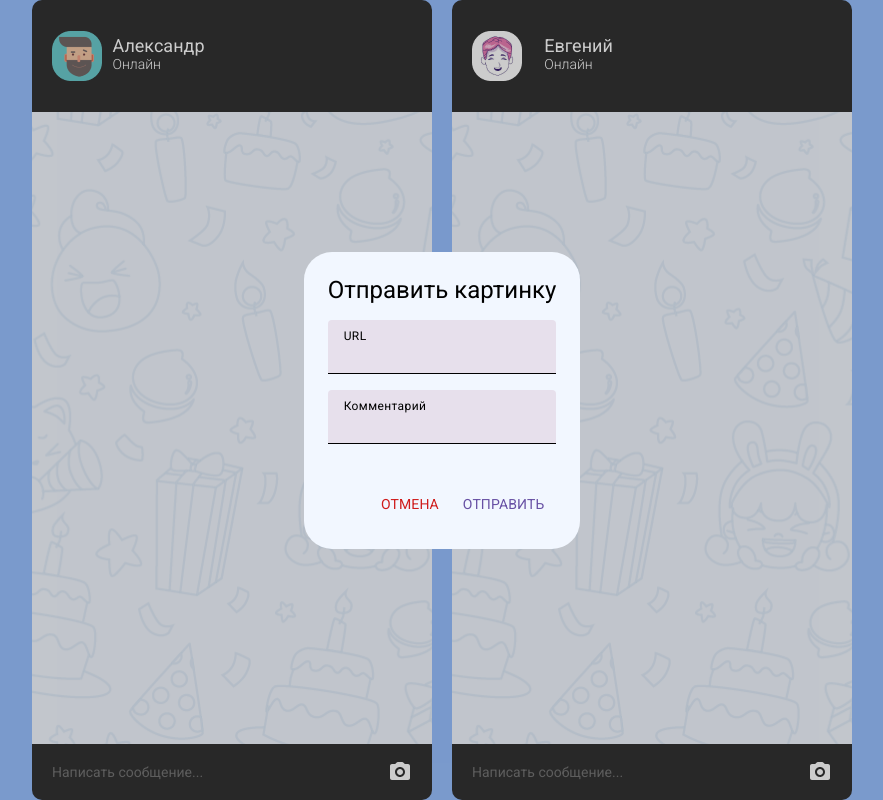
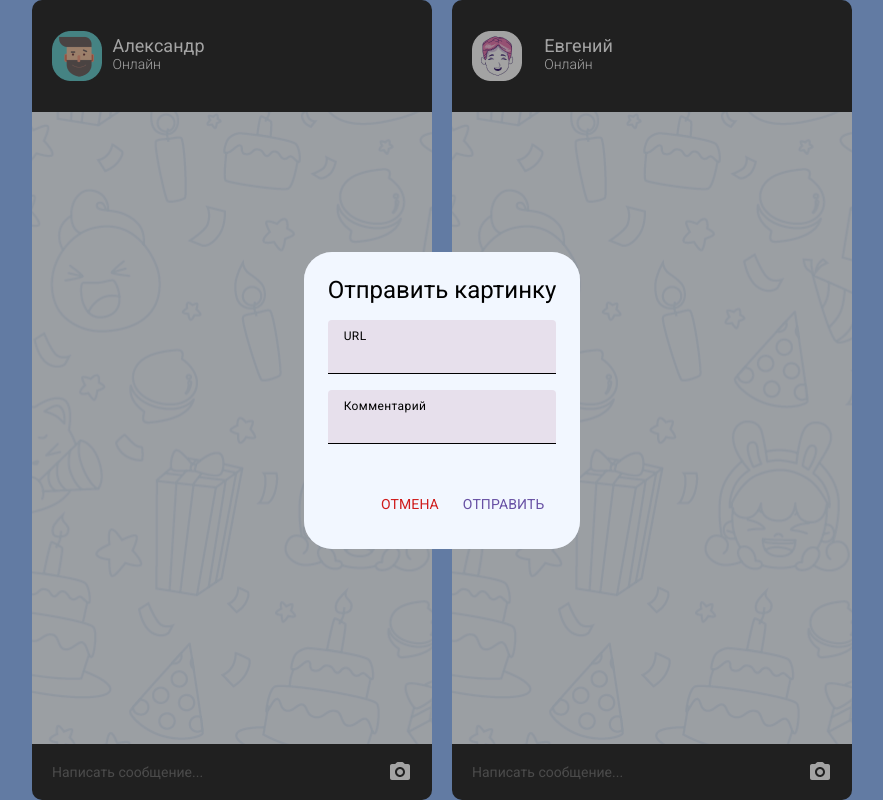
Before and after one commit to abizdev/vue-chat, a Vue app: page / in a window 1280 px wide. Both pictures are taken after a click on the picture 598 px from the left and 772 px from the top of the page. Shown: the whole page, without its empty margins (198-1081 px from the left). Built offline with nearby package versions, Linux system fonts and the light colour scheme.

Commit message:
feat: sending photo width description

```diff
--- a/public/css/main.css
+++ b/public/css/main.css
@@ -13,6 +13,8 @@ body {
 .main {
   width: 100%;
   position: absolute;
+  /* top: 0; */
+  /* left: 0; */
   top: 50%;
   left: 50%;
   transform: translate(-50%, -50%);
@@ -81,7 +83,7 @@ body {
 }
 .chat-message__body {
   display: flex;
-  align-items: center;
+  align-items: flex-end;
   gap: 5px;
 }
 .chat-message__info {
@@ -91,9 +93,13 @@ body {
   line-height: 19px;
   color: #000000;
 }
+.chat-message__info img {
+  width: 100%;
+}
 .chat-message__time {
   font-size: 14px;
   line-height: 16px;
+  margin: 0 3px 5px 0;
   color: #323232;
 }
 .chat-message.get .chat-message__body {
@@ -144,11 +150,12 @@ body {
 }
 /* === Modal === */
 .modal {
-  position: fixed;
-  top: 0;
-  left: 0;
   width: 100%;
   height: 100vh;
+  position: fixed;
+  top: 50%;
+  left: 50%;
+  transform: translate(-50%, -50%);
   background: rgba(0, 0, 0, 0.2);
   display: none;
   justify-content: center;
--- a/src/App.vue
+++ b/src/App.vue
@@ -11,14 +11,12 @@
       <app-footer :id="2" />
     </div>
   </main>
-  <modal />
 </template>
 
 <script>
 import AppHeader from './components/Header.vue'
 import AppBody from './components/Body.vue'
 import AppFooter from './components/Footer.vue'
-import Modal from './components/Modal.vue'
 import { mapActions } from 'vuex'
 
 export default {
@@ -26,10 +24,9 @@ export default {
     AppHeader,
     AppBody,
     AppFooter,
-    Modal,
   },
   methods: {
-    ...mapActions(['toggleModal', 'loadFromLocal'])
+    ...mapActions(['loadFromLocal'])
   },
   created() {
     this.loadFromLocal()
--- a/src/components/Body.vue
+++ b/src/components/Body.vue
@@ -12,7 +12,7 @@
         <div class="chat-message__body">
           <span class="chat-message__time">{{ item.time }}</span>
           <div class="chat-message__info">
-            <!-- <img src="" alt="" v-if="false"> -->
+            <img :src="item.img" v-if="item.img" alt="item">
             <p>{{ item.text }}</p>
           </div>
         </div>
--- a/src/components/Footer.vue
+++ b/src/components/Footer.vue
@@ -6,34 +6,33 @@
       <img src="../../public/images/photo.svg" alt="photo" v-else @click="toggleModal">
     </div>
   </footer>
+
+  <modal :id="userId" />
 </template>
 
 <script>
+import Modal from '../components/Modal.vue'
 import { mapActions, mapState } from 'vuex'
 
 export default {
+  components: { Modal },
   props: ['id'],
   data() {
     return {
+      userId: this.id,
       text: '',
-      // message: {},
     }
   },
   methods: {
     ...mapActions(['toggleModal']),
     sendMsg() {
-      // console.log('footer comp', this.messages);
       this.$store.dispatch('sendMsg', {
         id: this.id,
         text: this.text,
         time: `${new Date().getHours()}:${new Date().getMinutes()}`
       })
       this.text = ''
-    }
-
-  },
-  computed: {
-    ...mapState(['messages'])
+    },
   },
 }
 </script>
--- a/src/components/Modal.vue
+++ b/src/components/Modal.vue
@@ -1,18 +1,18 @@
 <template>
-  <div class="modal" :class="{active: modalActive}" @click="toggleModal">
+  <div class="modal" :class="{active: modalActive}" @click="closeModal">
     <div class="modal-content" @click.stop>
       <h2>Отправить картинку</h2>
       <div class="modal__inp modal--img">
         <label class="modal__inp-label">URL</label>
-        <input type="text">
+        <input type="text" v-model="img">
       </div>
       <div class="modal__inp modal--text">
         <label class="modal__inp-label">Комментарий</label>
-        <textarea rows="1"></textarea>
+        <textarea rows="1" v-model="message"></textarea>
       </div>
       <div class="modal-btns">
         <button class="modal-del" @click="toggleModal">Отмена</button>
-        <button class="modal-edit" @click="">ОТПРАВИТЬ</button>
+        <button class="modal-edit" @click="sendMessageAndImg">ОТПРАВИТЬ</button>
       </div>
     </div>
   </div>
@@ -21,17 +21,37 @@
 <script>
 import { mapState, mapActions } from 'vuex'
 export default {
+  props: ['id'],
+  data() {
+    return {
+      img: '',
+      message: '',
+    }
+  },
   computed: {
     ...mapState(['modalActive'])
   },
   methods: {
-    ...mapActions(['toggleModal'])
-  },
-  data() {
-    return {
-      message: '',
-      photo: '',
-      time: null
+    ...mapActions(['toggleModal']),
+    sendMessageAndImg() {
+      // console.log('this id from props: ', this.id);
+      if(this.img.length && this.message.length) {
+        console.log(this.id, this.img, this.message);
+        this.$store.dispatch('sendMessageAndImg', {
+          id: this.id,
+          img: this.img,
+          text: this.message,
+          time: `${new Date().getHours()}:${new Date().getMinutes()}`
+        })
+        this.img = ''
+        this.message = ''
+        this.toggleModal()
+      }
+    },
+    closeModal() {
+      this.img = '',
+      this.message = ''
+      this.toggleModal()
     }
   },
 }
--- a/src/store/index.js
+++ b/src/store/index.js
@@ -2,23 +2,29 @@ import { createStore } from "vuex";
 
 const store = createStore({
   state: {
+    id: null,
     messages: [],
     modalActive: false
   },
   mutations: {
     toggleModal(state) {
       state.modalActive = !state.modalActive
-      console.log(state.modalActive);
+      // console.log(state.modalActive);
     },
     addMsg(state, payload) {
       state.messages.push(payload)
-      console.log(state.messages);
+      // console.log(state.messages);
       localStorage.setItem('messages', JSON.stringify(state.messages))
     },
     loadFromLocal(state) {
       state.messages = localStorage.messages
                        ? JSON.parse(localStorage.messages)
                        : []
+    },
+    sendMessageAndImg(state, payload) {
+      console.log(payload);
+      state.messages.push(payload)
+      localStorage.setItem('messages', JSON.stringify(state.messages))
     }
   },
   actions: {
@@ -30,6 +36,9 @@ const store = createStore({
     },
     loadFromLocal({commit}){
       commit('loadFromLocal')
+    },
+    sendMessageAndImg({commit}, obj) {
+      commit('sendMessageAndImg', obj)
     }
   },
   getters: {},
```
